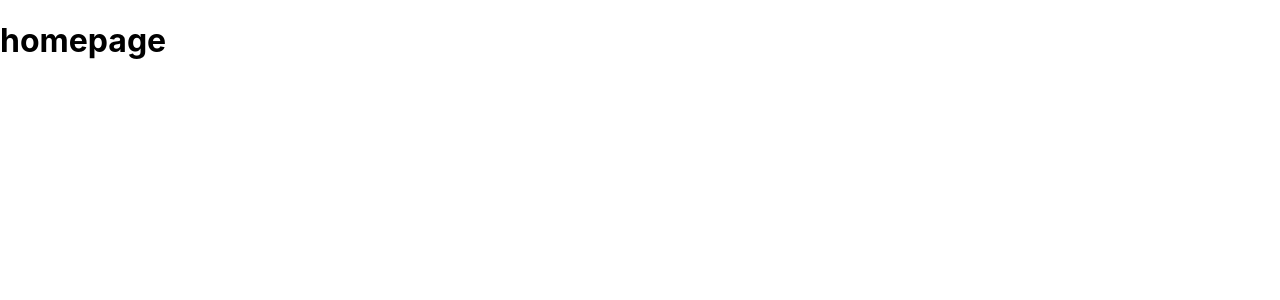
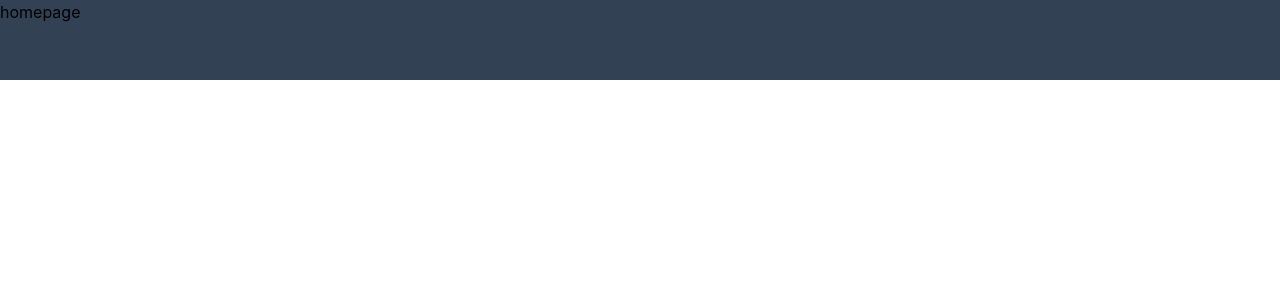
Before and after one commit to tjwldnjs123/nextjs, a Next.js app: page / in a window 1280 px wide. Shown: the top 300 px of the page. Built offline with nearby package versions, Linux system fonts and the light colour scheme.

Commit message:
Feat: tailwind 설치

```diff
--- a/package.json
+++ b/package.json
@@ -11,5 +11,10 @@
     "next": "13.4.3",
     "react": "18.2.0",
     "react-dom": "18.2.0"
+  },
+  "devDependencies": {
+    "autoprefixer": "^10.4.14",
+    "postcss": "^8.4.23",
+    "tailwindcss": "^3.3.2"
   }
 }
--- a/pages/_app.js
+++ b/pages/_app.js
@@ -1,7 +1,7 @@
-import '../styles/globals.css'
+import "../styles/globals.css";
 
 function MyApp({ Component, pageProps }) {
-  return <Component {...pageProps} />
+  return <Component {...pageProps} />;
 }
 
-export default MyApp
+export default MyApp;
--- a/pages/index.js
+++ b/pages/index.js
@@ -3,5 +3,5 @@ import Image from "next/image";
 import styles from "../styles/Home.module.css";
 
 export default function Home() {
-  return <h1>homepage</h1>;
+  return <h1 className="bg-slate-700 h-20">homepage</h1>;
 }
--- /dev/null
+++ b/postcss.config.js
@@ -0,0 +1,6 @@
+module.exports = {
+  plugins: {
+    tailwindcss: {},
+    autoprefixer: {},
+  },
+}
--- a/styles/globals.css
+++ b/styles/globals.css
@@ -1,3 +1,7 @@
+@tailwind base;
+@tailwind components;
+@tailwind utilities;
+
 html,
 body {
   padding: 0;
--- /dev/null
+++ b/tailwind.config.js
@@ -0,0 +1,12 @@
+/** @type {import('tailwindcss').Config} */
+
+module.exports = {
+  content: [
+    "./pages/**/*.{js,jsx,ts,tsx}",
+    "./components/**/*.{js,jsx,ts,tsx}",
+  ],
+  theme: {
+    extend: {},
+  },
+  plugins: [],
+};
```
Also changed, not shown: 1 other file (tests, documents, lock files or other folders).
